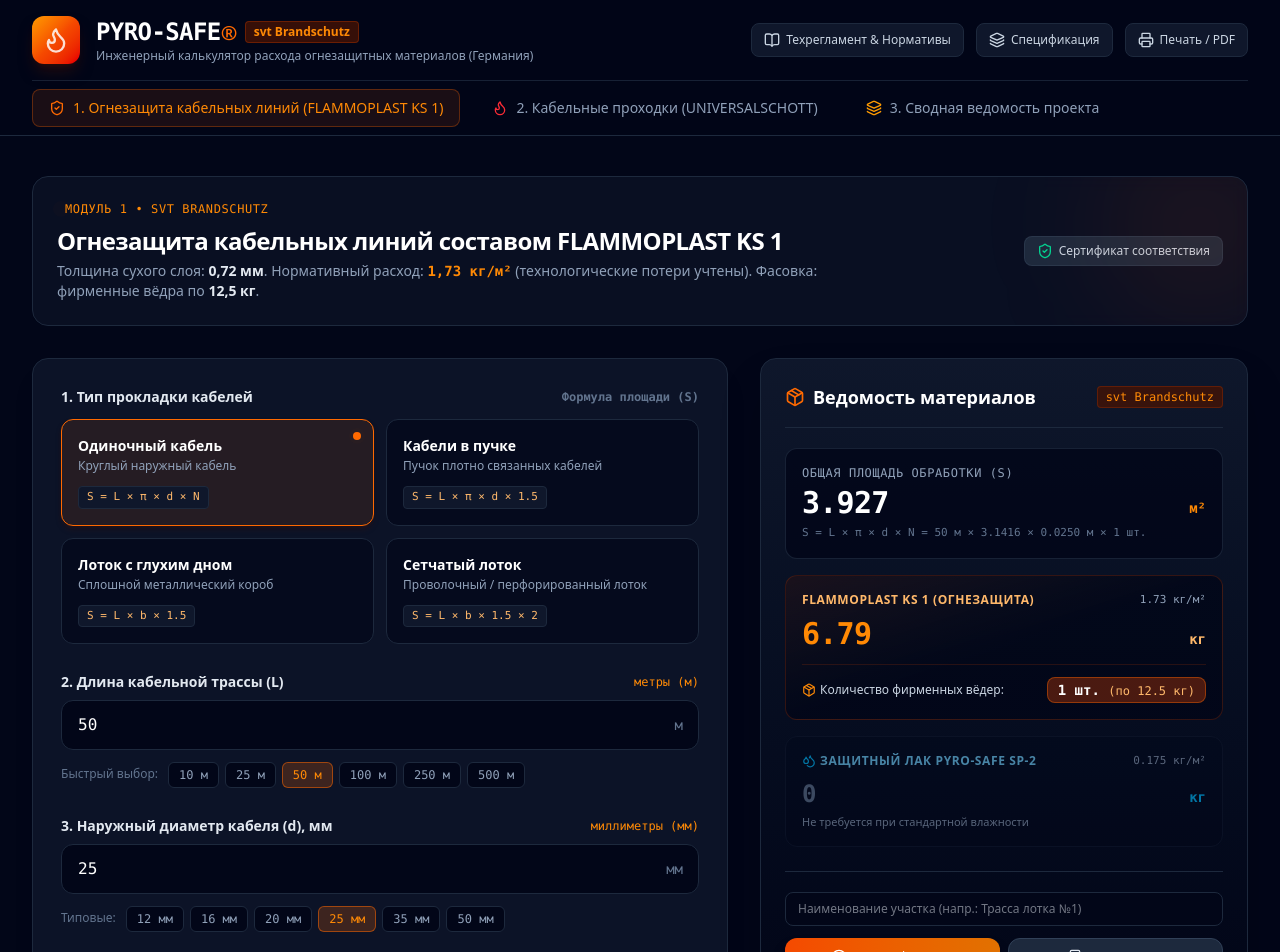
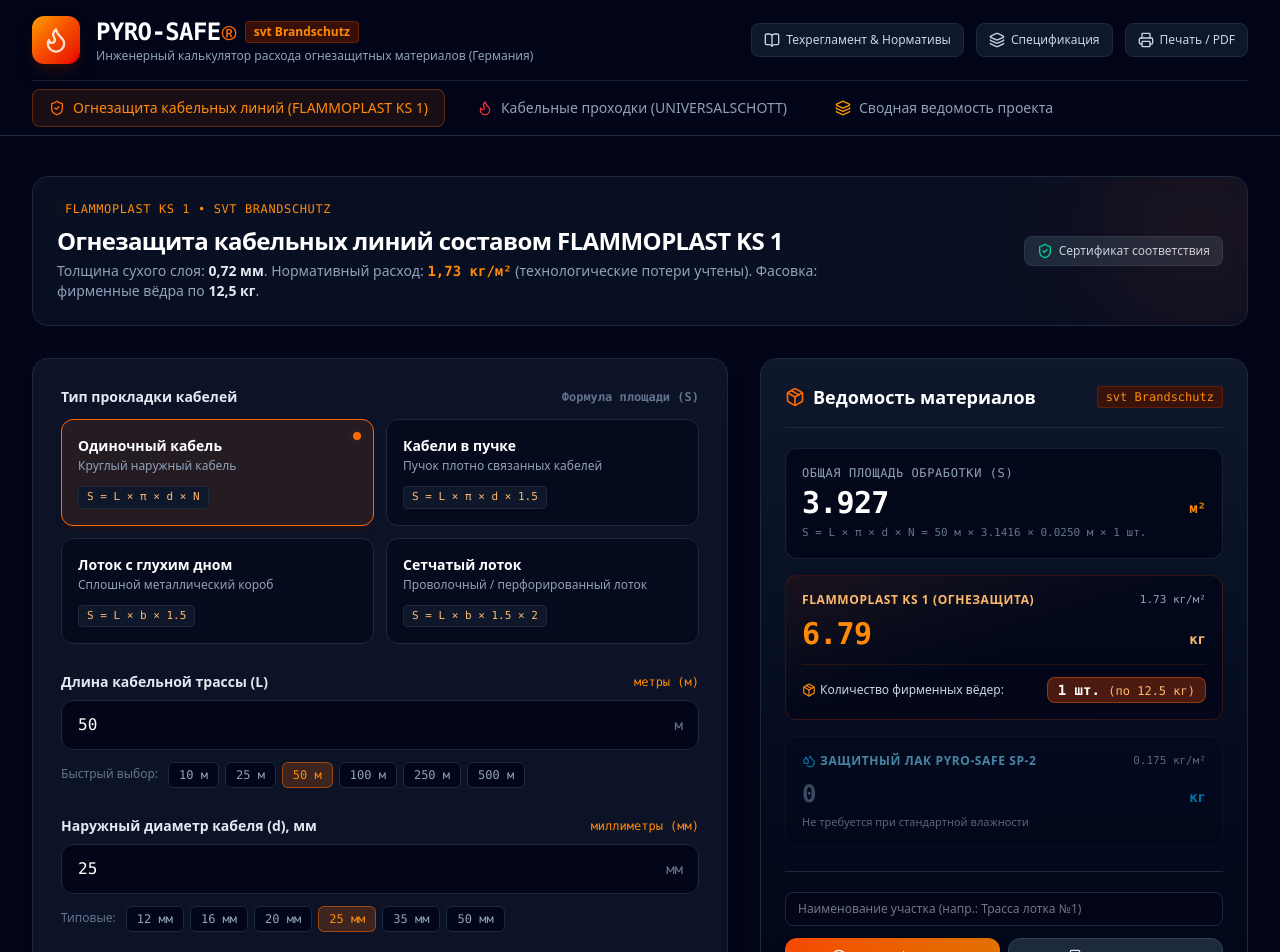
Before and after one commit to stoletoff/PYRO-SAFE, a Next.js app: page / in a window 1280 px wide. Shown: the top 952 px of the page. Built offline with nearby package versions, Linux system fonts and the light colour scheme.

Commit message:
style: remove 'Module 1/2' prefixes and clean up step labels

```diff
--- a/src/components/CableLineCalculator.tsx
+++ b/src/components/CableLineCalculator.tsx
@@ -170,7 +170,7 @@
           <div>
             <div className="flex items-center space-x-2 text-xs font-mono text-orange-400 uppercase tracking-wider mb-2">
               <span className="w-2 h-2 rounded-full bg-orange-500 animate-ping" />
-              Модуль 1 • svt Brandschutz
+              FLAMMOPLAST KS 1 • svt Brandschutz
             </div>
             <h2 className="text-2xl font-bold text-white tracking-tight">
               Огнезащита кабельных линий составом FLAMMOPLAST KS 1
@@ -193,10 +193,10 @@
       <div className="grid grid-cols-1 lg:grid-cols-12 gap-8 items-start">
         {/* FORM PANEL (7 cols) */}
         <div className="lg:col-span-7 bg-slate-900/80 border border-slate-800 rounded-2xl p-6 sm:p-7 shadow-xl space-y-7">
-          {/* Step 1: Type Selection */}
+          {/* Type Selection */}
           <div className="space-y-3">
             <label className="text-sm font-semibold text-slate-200 flex items-center justify-between">
-              <span>1. Тип прокладки кабелей</span>
+              <span>Тип прокладки кабелей</span>
               <span className="text-xs text-slate-500 font-mono">Формула площади (S)</span>
             </label>
 
@@ -244,11 +244,11 @@
             />
           </div>
 
-          {/* Step 2: Route Length (L) */}
+          {/* Route Length (L) */}
           <div className="space-y-2">
             <div className="flex items-center justify-between">
               <label className="text-sm font-semibold text-slate-200">
-                2. Длина кабельной трассы (L)
+                Длина кабельной трассы (L)
               </label>
               <span className="text-xs font-mono text-orange-400">метры (м)</span>
             </div>
@@ -298,11 +298,11 @@
             />
           </div>
 
-          {/* Step 3: Dimension (d or b) */}
+          {/* Dimension (d or b) */}
           <div className="space-y-2">
             <div className="flex items-center justify-between">
               <label className="text-sm font-semibold text-slate-200">
-                3. {currentTypeConfig.dimensionLabel}
+                {currentTypeConfig.dimensionLabel}
               </label>
               <span className="text-xs font-mono text-orange-400">миллиметры (мм)</span>
             </div>
@@ -358,12 +358,12 @@
             />
           </div>
 
-          {/* Step 4: Cable Count (N) - only active for single cable */}
+          {/* Cable Count (N) - only active for single cable */}
           {formValues.installationType === "single" && (
             <div className="space-y-2 animate-fadeIn">
               <div className="flex items-center justify-between">
                 <label className="text-sm font-semibold text-slate-200">
-                  4. Количество одиночных кабелей (N)
+                  Количество одиночных кабелей (N)
                 </label>
                 <span className="text-xs font-mono text-orange-400">штук</span>
               </div>
--- a/src/components/Header.tsx
+++ b/src/components/Header.tsx
@@ -92,7 +92,7 @@
             }`}
           >
             <ShieldCheck className="w-4 h-4 mr-2 text-orange-500" />
-            1. Огнезащита кабельных линий (FLAMMOPLAST KS 1)
+            Огнезащита кабельных линий (FLAMMOPLAST KS 1)
           </button>
 
           <button
@@ -104,7 +104,7 @@
             }`}
           >
             <Flame className="w-4 h-4 mr-2 text-red-500" />
-            2. Кабельные проходки (UNIVERSALSCHOTT)
+            Кабельные проходки (UNIVERSALSCHOTT)
           </button>
 
           <button
@@ -116,7 +116,7 @@
             }`}
           >
             <Layers className="w-4 h-4 mr-2 text-amber-500" />
-            3. Сводная ведомость проекта
+            Сводная ведомость проекта
             {summaryCount > 0 && (
               <span className="ml-2 px-1.5 py-0.2 rounded-full text-xs bg-slate-800 text-orange-300 font-mono">
                 {summaryCount}
--- a/src/components/PenetrationCalculator.tsx
+++ b/src/components/PenetrationCalculator.tsx
@@ -194,7 +194,7 @@
           <div>
             <div className="flex items-center space-x-2 text-xs font-mono text-red-400 uppercase tracking-wider mb-2">
               <span className="w-2 h-2 rounded-full bg-red-500 animate-ping" />
-              Модуль 2 • svt Brandschutz
+              UNIVERSALSCHOTT • svt Brandschutz
             </div>
             <h2 className="text-2xl font-bold text-white tracking-tight">
               Кабельные проходки универсальной системы UNIVERSALSCHOTT
@@ -217,11 +217,11 @@
       <div className="grid grid-cols-1 lg:grid-cols-12 gap-8 items-start">
         {/* FORM PANEL (7 cols) */}
         <div className="lg:col-span-7 bg-slate-900/80 border border-slate-800 rounded-2xl p-6 sm:p-7 shadow-xl space-y-7">
-          {/* Step 1: Penetration Geometry */}
+          {/* Penetration Geometry */}
           <div className="space-y-4">
             <div className="flex items-center justify-between">
               <label className="text-sm font-semibold text-slate-200">
-                1. Геометрия проема проходки
+                Геометрия проема проходки
               </label>
               <span className="text-xs font-mono text-slate-400">
                 S = <strong className="text-orange-400">{result.openingAreaM2}</strong> м² ({result.openingAreaMm2.toLocaleString()} мм²)
@@ -364,10 +364,10 @@
             )}
           </div>
 
-          {/* Step 2: System Settings (EI + Application Method + Humidity) */}
+          {/* System Settings (EI + Application Method + Humidity) */}
           <div className="space-y-4 pt-3 border-t border-slate-800/80">
             <label className="text-sm font-semibold text-slate-200">
-              2. Параметры системы UNIVERSALSCHOTT
+              Параметры огнестойкости и нанесения
             </label>
 
             <div className="grid grid-cols-1 sm:grid-cols-2 gap-4">
@@ -477,12 +477,12 @@
             />
           </div>
 
-          {/* Step 3: Dynamic Cables List */}
+          {/* Dynamic Cables List */}
           <div className="space-y-4 pt-3 border-t border-slate-800/80">
             <div className="flex items-center justify-between">
               <div>
                 <label className="text-sm font-semibold text-slate-200 block">
-                  3. Кабели в проходке
+                  Кабели в проходке
                 </label>
                 <span className="text-xs text-slate-400">
                   Суммарное сечение:{" "}
```
